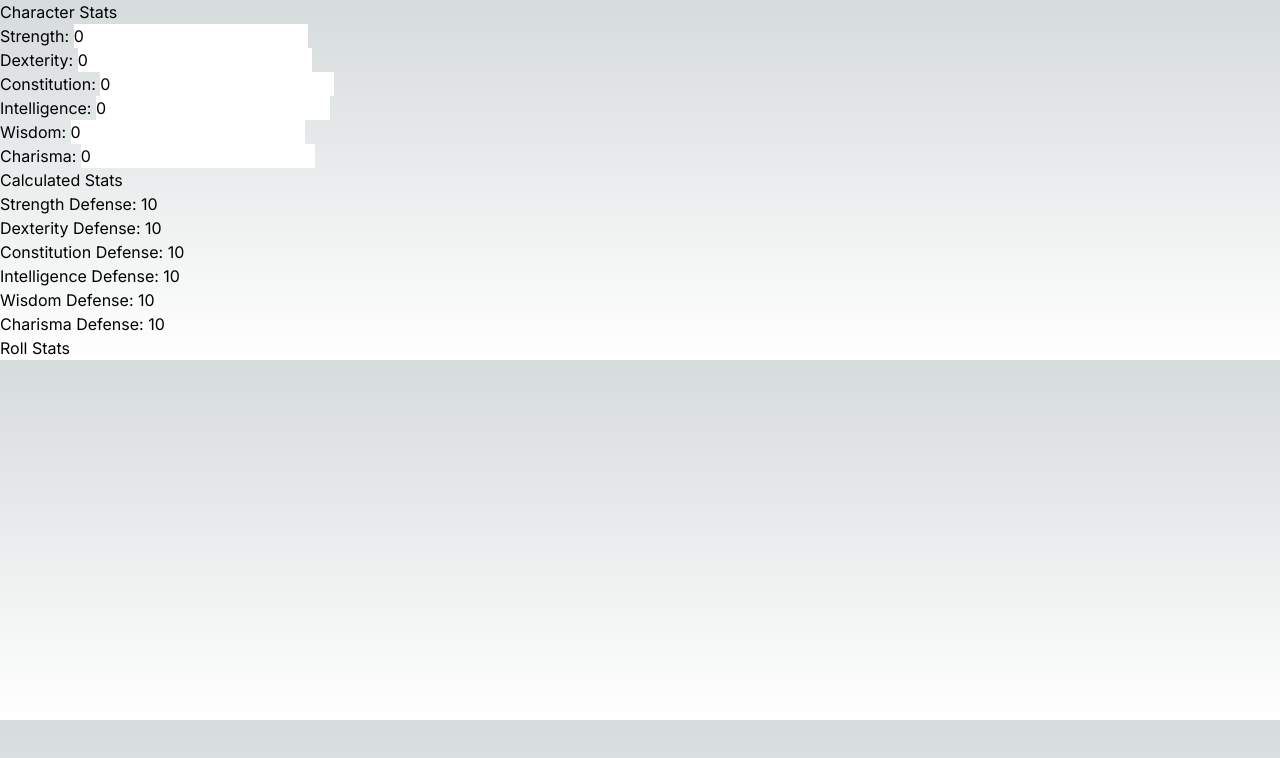
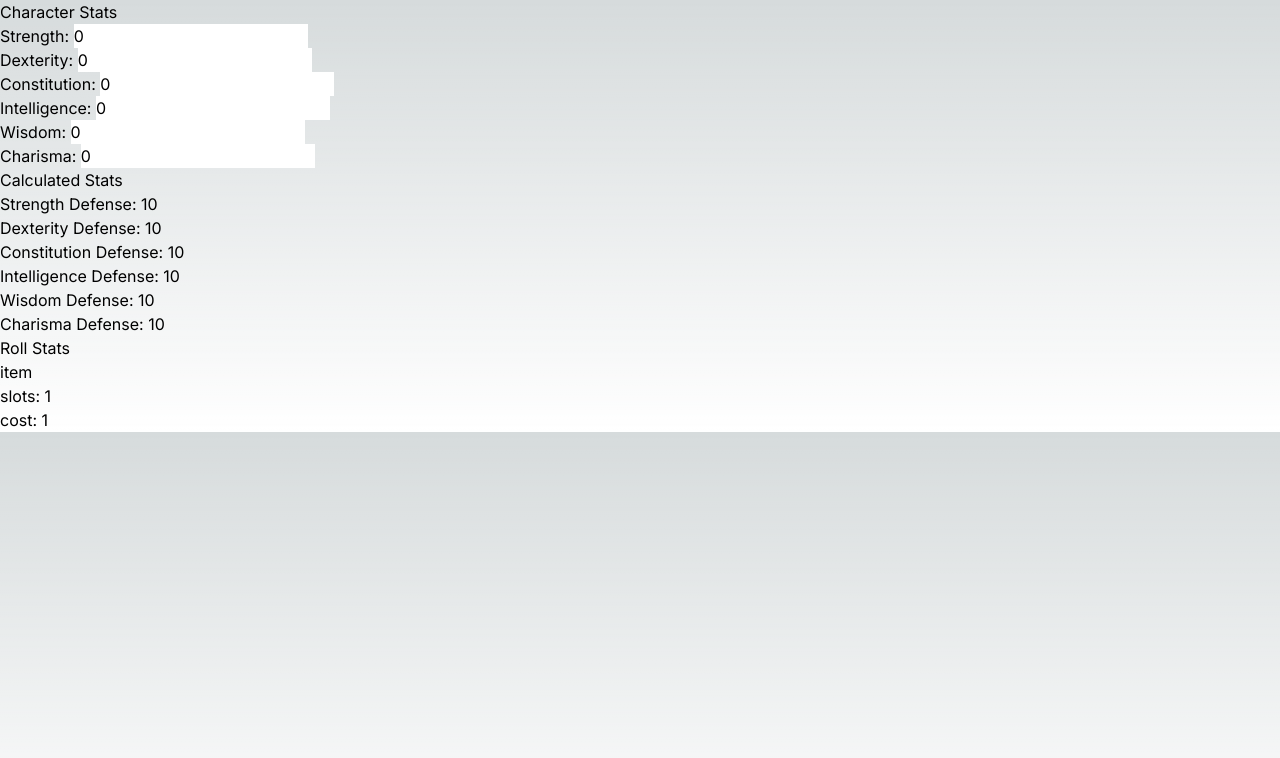
Before and after one commit to mf-andres/knave-charsheet, a Next.js app: page / in a window 1280 px wide. Shown: the top 758 px of the page. Built offline with nearby package versions, Linux system fonts and the light colour scheme.

Commit message:
feat: add inventory with mocked item component

```diff
--- a/app/page.tsx
+++ b/app/page.tsx
@@ -1,5 +1,6 @@
 "use client";
 
+import Inventory from "@/components/inventory";
 import { ChangeEvent, useState } from "react";
 
 export default function Home() {
@@ -97,6 +98,8 @@ export default function Home() {
       <p>Charisma Defense: {10 + cha}</p>
 
       <button onClick={(e) => setStats()}>Roll Stats</button>
+
+      <Inventory></Inventory>
     </div>
   );
 }
--- /dev/null
+++ b/components/inventory.tsx
@@ -0,0 +1,10 @@
+import React from "react";
+import Item from "./item";
+
+export default function Inventory() {
+  return (
+    <div>
+      <Item />
+    </div>
+  );
+}
--- /dev/null
+++ b/components/item.tsx
@@ -0,0 +1,19 @@
+import React from "react";
+
+export default function Item() {
+  const name: string = "item";
+  const slots: number = 1;
+  const cost: number = 1;
+  const acBonus: number = 0;
+  const quality: number = 0;
+
+  return (
+    <div>
+      <div>{name}</div>
+      <div>slots: {slots}</div>
+      <div>cost: {cost}</div>
+      {acBonus > 0 && <div>ac bonus: {acBonus}</div>}
+      {quality > 0 && <div>quality: {quality}</div>}
+    </div>
+  );
+}
```
